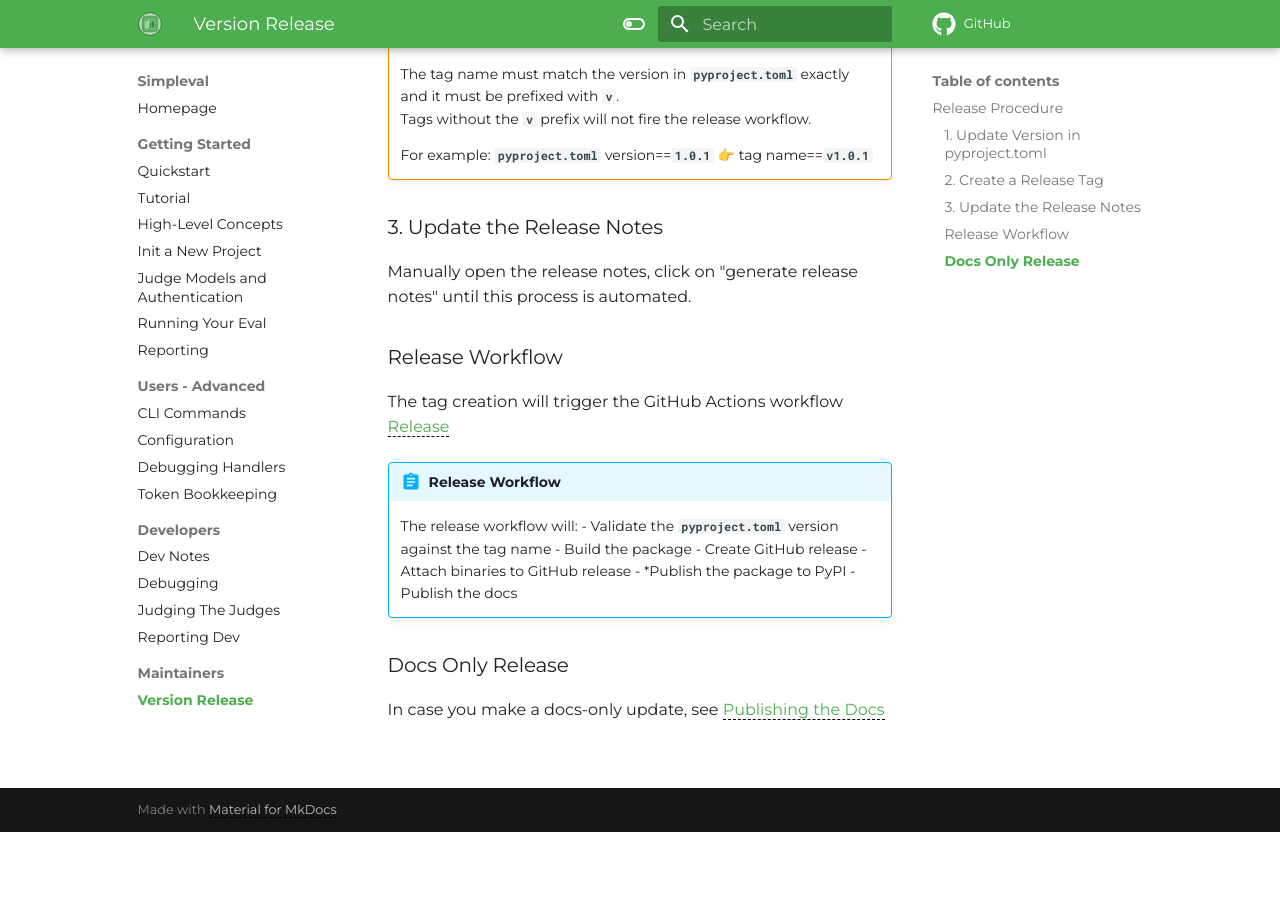
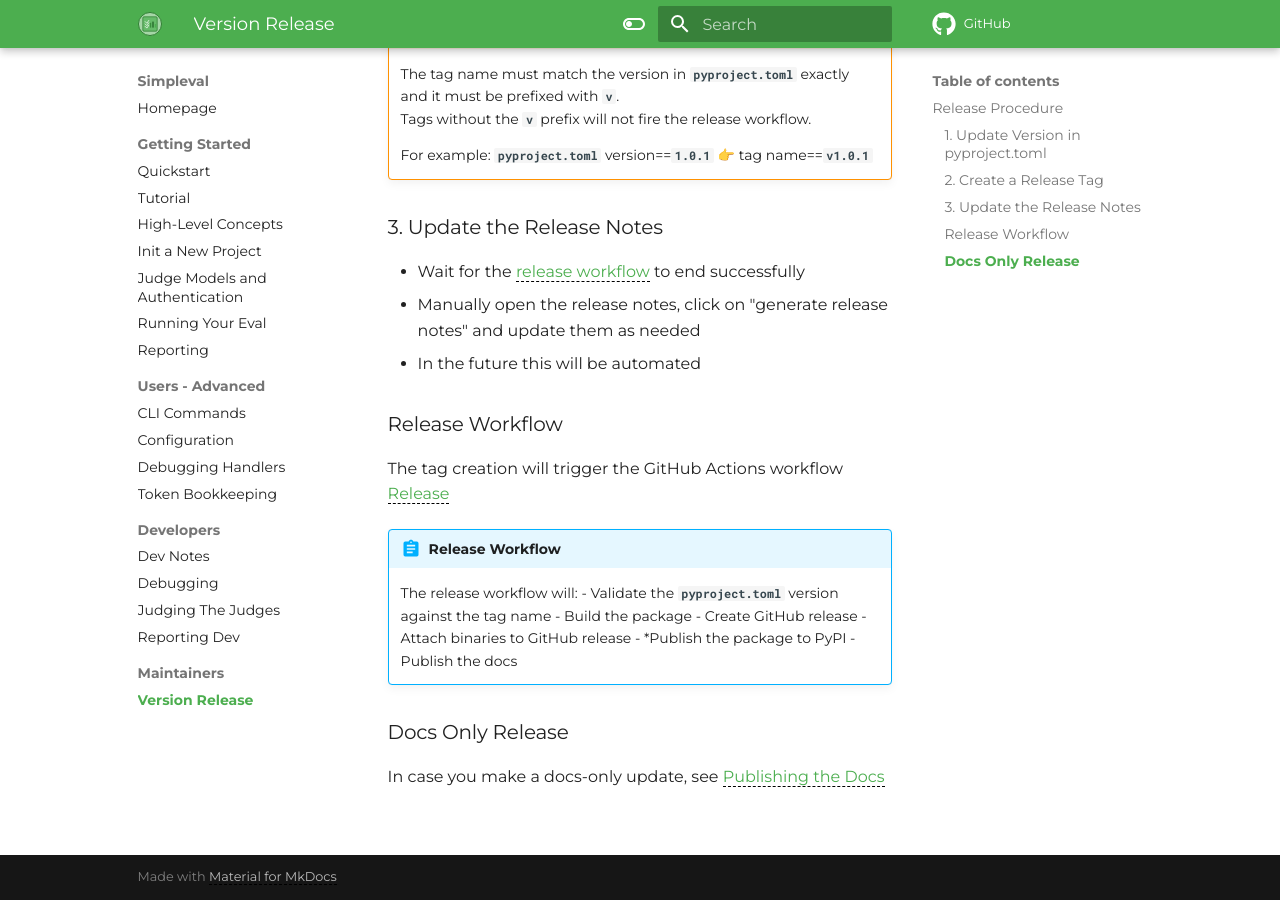
Before and after one commit to cyberark/simple-llm-eval, an MkDocs documentation site: the page built from docs/maintainers/version-release.md, in a window 1280 px wide and 900 px high, scrolled down 1517 px. Built offline with MkDocs 1.6.1 and Material for MkDocs 9.7.7, drawn with Linux system fonts in a browser that asks for light colours; comment, search, counter and statistics services are not loaded; the version menu is left out; before the commit the page ends 2349 px from its top, so only the background shows below that.

Commit message:
update release pipeline

```diff
--- a/docs/maintainers/version-release.md
+++ b/docs/maintainers/version-release.md
@@ -56,7 +56,10 @@ On the main branch, create a tag using the git cli. Set the tag value to be `v<n
     For example: `pyproject.toml` version==`1.0.1` 👉 tag name==`v1.0.1`
 
 ### 3. Update the Release Notes
-Manually open the release notes, click on "generate release notes" until this process is automated.
+
+* Wait for the [release workflow](https://github.com/cyberark/simple-llm-eval/actions/workflows/release.yml) to end successfully
+* Manually open the release notes, click on "generate release notes" and update them as needed
+* In the future this will be automated
 
 ### Release Workflow
 
```
Also changed, not shown: 1 other file.
